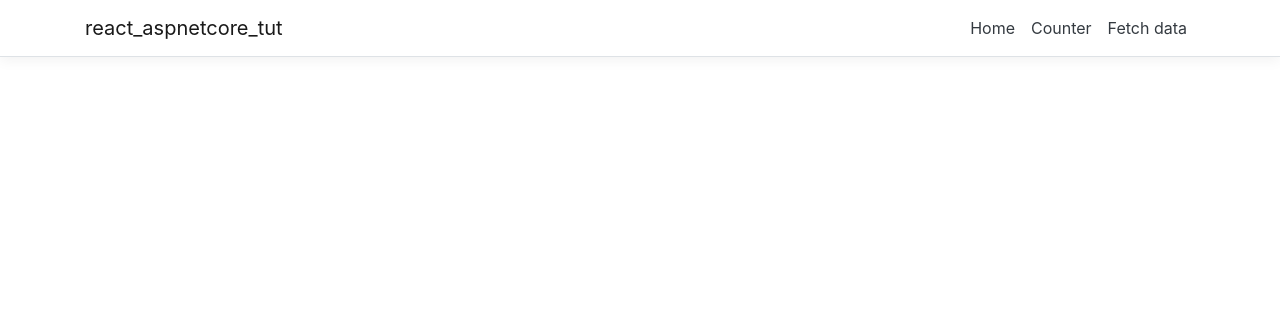
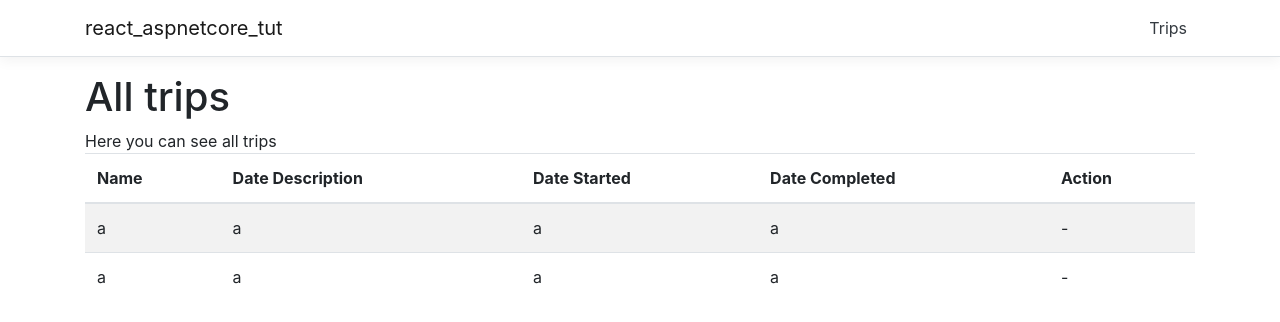
Before and after one commit to dnextreme88/react-aspnetcore-tut, a React (Create React App) app in the folder ClientApp/: page /trips in a window 1280 px wide. Shown: the top 322 px of the page. Built offline with nearby package versions, Linux system fonts and the light colour scheme.

Commit message:
Designing the Trips page

```diff
--- a/ClientApp/src/App.js
+++ b/ClientApp/src/App.js
@@ -4,6 +4,7 @@
 import { Home } from './components/Home';
 import { FetchData } from './components/FetchData';
 import { Counter } from './components/Counter';
+import { Trips } from './components/Trip/Trips';
 
 import './custom.css'
 
@@ -16,6 +17,7 @@
         <Route exact path='/' component={Home} />
         <Route path='/counter' component={Counter} />
         <Route path='/fetch-data' component={FetchData} />
+        <Route path='/trips' component={Trips} />
       </Layout>
     );
   }
--- a/ClientApp/src/components/NavMenu.js
+++ b/ClientApp/src/components/NavMenu.js
@@ -31,13 +31,7 @@
             <Collapse className="d-sm-inline-flex flex-sm-row-reverse" isOpen={!this.state.collapsed} navbar>
               <ul className="navbar-nav flex-grow">
                 <NavItem>
-                  <NavLink tag={Link} className="text-dark" to="/">Home</NavLink>
-                </NavItem>
-                <NavItem>
-                  <NavLink tag={Link} className="text-dark" to="/counter">Counter</NavLink>
-                </NavItem>
-                <NavItem>
-                  <NavLink tag={Link} className="text-dark" to="/fetch-data">Fetch data</NavLink>
+                  <NavLink tag={Link} className="text-dark" to="/trips">Trips</NavLink>
                 </NavItem>
               </ul>
             </Collapse>
--- /dev/null
+++ b/ClientApp/src/components/Trip/Trips.jsx
@@ -0,0 +1,61 @@
+import React, { Component } from 'react';
+
+export class Trips extends Component
+{
+    constructor(props) {
+        super(props);
+
+        this.state = {
+            trips: [],
+            loading: false,
+        }
+    }
+
+    renderAllTripsTable(trips) {
+        return (
+            <table className="table table-striped">
+                <thead>
+                    <tr>
+                        <th>Name</th>
+                        <th>Date Description</th>
+                        <th>Date Started</th>
+                        <th>Date Completed</th>
+                        <th>Action</th>
+                    </tr>
+                </thead>
+                <tbody>
+                    <tr>
+                        <td>a</td>
+                        <td>a</td>
+                        <td>a</td>
+                        <td>a</td>
+                        <td> - </td>
+                    </tr>
+                        <td>a</td>
+                        <td>a</td>
+                        <td>a</td>
+                        <td>a</td>
+                        <td> - </td>
+                </tbody>
+            </table>
+        )
+    }
+
+    render() {
+        let content = this.state.loading ? (
+            <p>
+                <em>Loading...</em>
+            </p>
+        ) : (
+            this.renderAllTripsTable(this.state.trips)
+        )
+
+        return (
+            <div>
+                <h1>All trips</h1>
+                <hp>Here you can see all trips</hp>
+                {content}
+            </div>
+        );
+    }
+}
```
